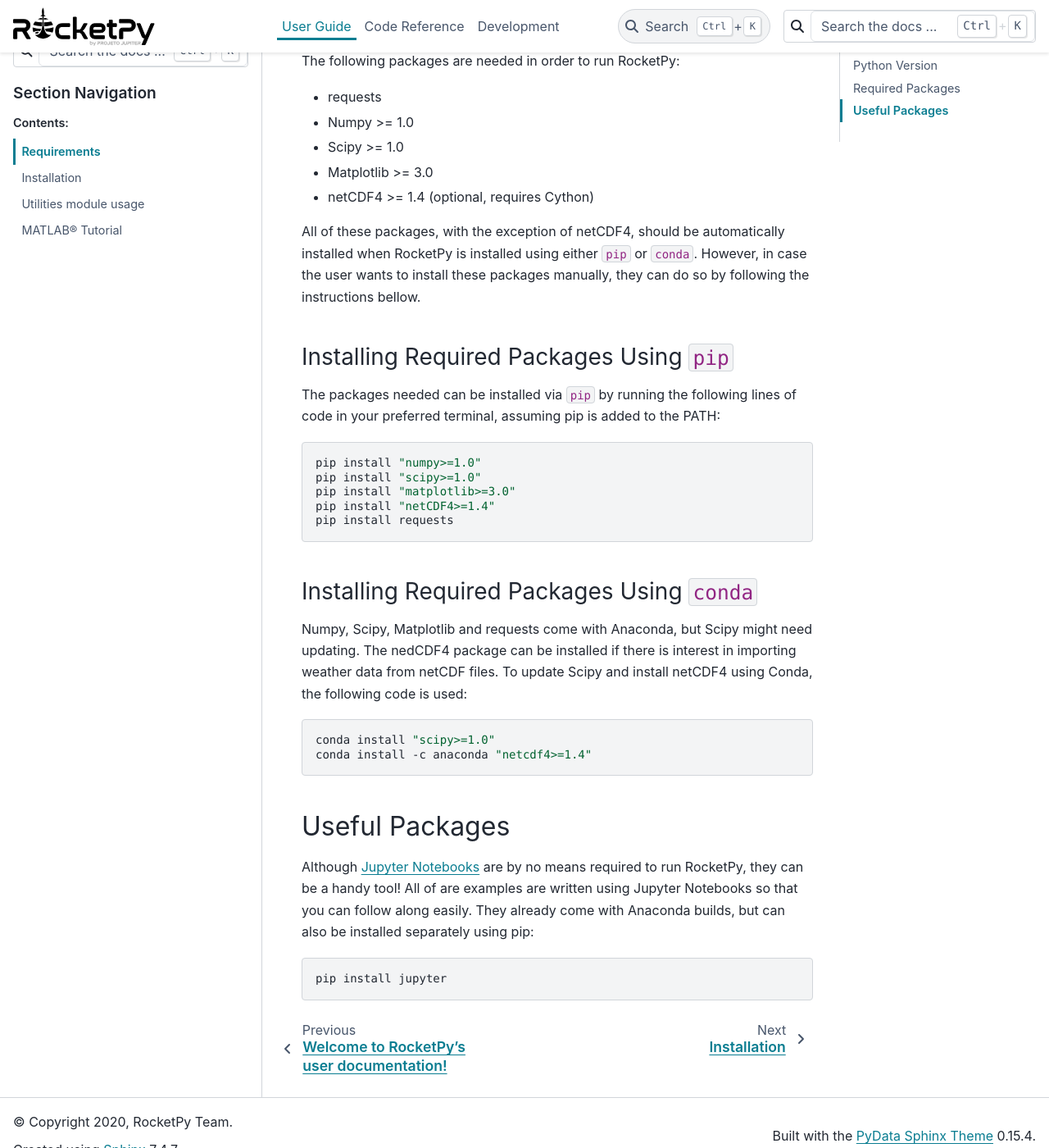
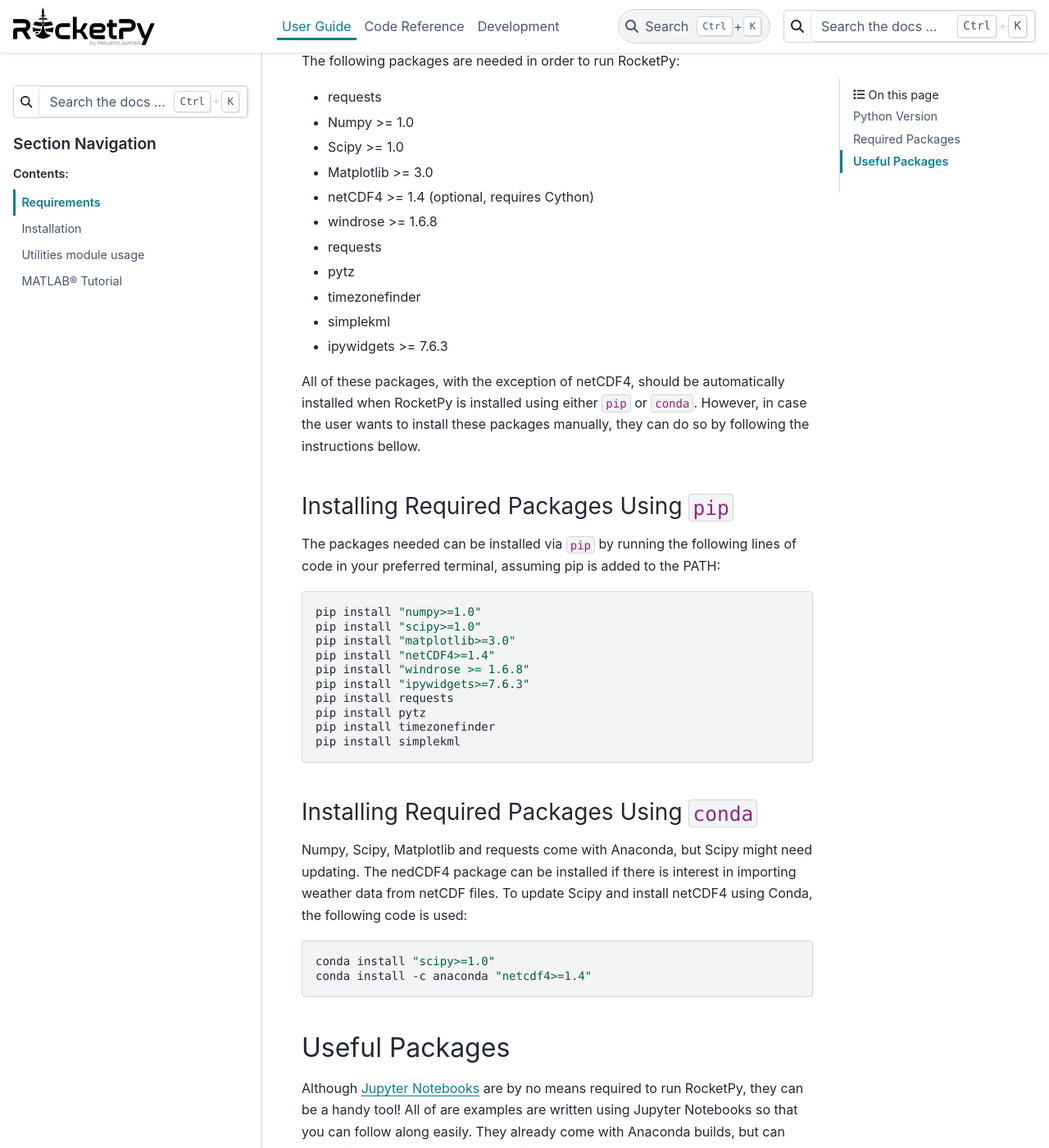
Before and after one commit to RocketPy-Team/RocketPy, a Sphinx documentation site: the page built from docs/user/requirements.rst, in a window 1280 px wide and 1400 px high, scrolled down 476 px. Shown: the whole window at 82% size. Built offline with Sphinx 7.4.7 and the PyData theme 0.15.4, drawn with Linux system fonts in a browser that asks for light colours; pages that are not in the unit, such as notebooks, are missing from menus.

Commit message:
MAINT: updates requirements installation docs

```diff
--- a/docs/user/requirements.rst
+++ b/docs/user/requirements.rst
@@ -21,6 +21,13 @@ The following packages are needed in order to run RocketPy:
 - Scipy >= 1.0
 - Matplotlib >= 3.0
 - netCDF4 >= 1.4 (optional, requires Cython)
+- windrose >= 1.6.8
+- requests
+- pytz
+- timezonefinder
+- simplekml
+- ipywidgets >= 7.6.3
+
 
 All of these packages, with the exception of netCDF4, should be automatically installed when RocketPy is installed using either ``pip`` or ``conda``.
 However, in case the user wants to install these packages manually, they can do so by following the instructions bellow.
@@ -36,7 +43,12 @@ The packages needed can be installed via ``pip`` by running the following lines
     pip install "scipy>=1.0"
     pip install "matplotlib>=3.0"
     pip install "netCDF4>=1.4"
+    pip install "windrose >= 1.6.8"
+    pip install "ipywidgets>=7.6.3"
     pip install requests
+    pip install pytz
+    pip install timezonefinder
+    pip install simplekml
 
 Installing Required Packages Using ``conda``
 ^^^^^^^^^^^^^^^^^^^^^^^^^^^^^^^^^^^^^^^^^^^^
```
